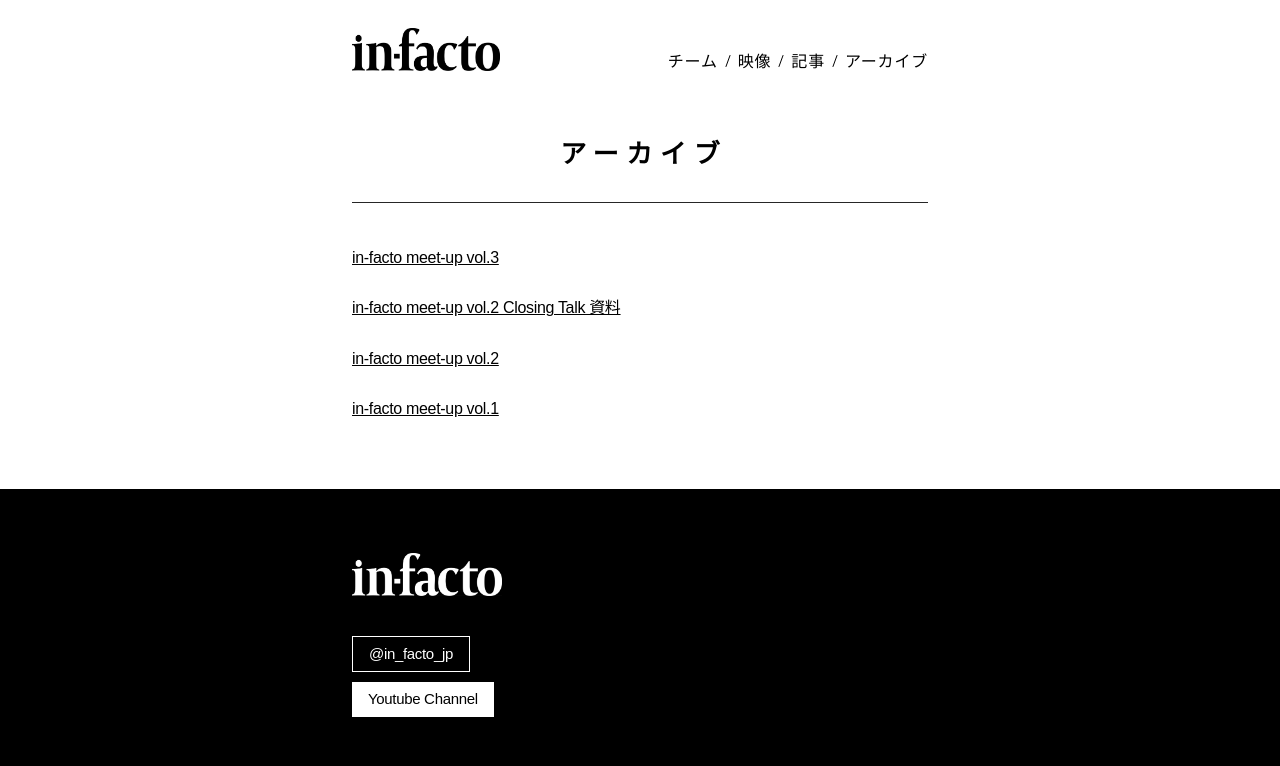
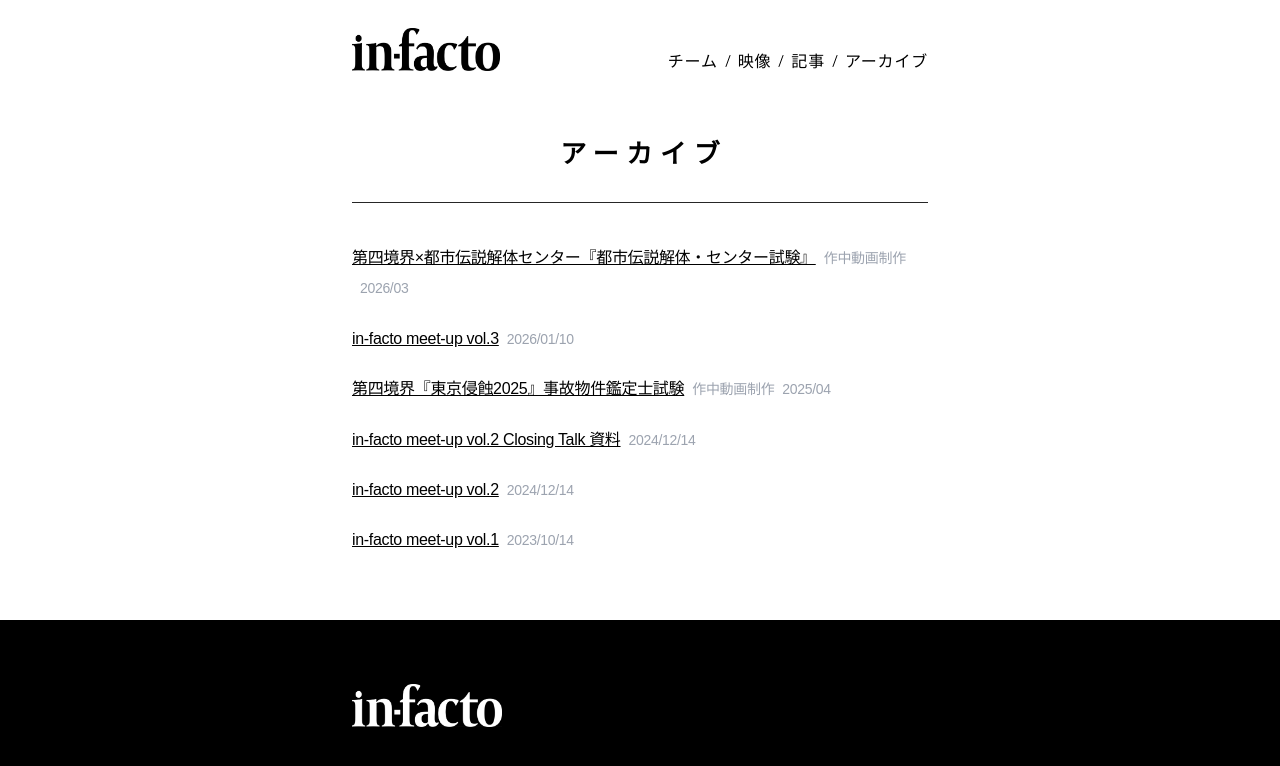
Before and after one commit to ykpythemind/in-facto-tools, a Next.js app in the folder website/: page /archives in a window 1280 px wide. Shown: the top 766 px of the page. Built offline with nearby package versions, Linux system fonts and the light colour scheme.

Commit message:
Sync in-facto-web

```diff
--- a/website/app/(main)/(sub)/archives/page.tsx
+++ b/website/app/(main)/(sub)/archives/page.tsx
@@ -9,7 +9,30 @@
 
       <ul className="mt-10 flex flex-col gap-5 text-[16px] leading-[1.9]">
         <li>
+          <A
+            target="_blank"
+            rel="noopener noreferrer"
+            href="https://www.umdc-test.net/"
+          >
+            第四境界×都市伝説解体センター『都市伝説解体・センター試験』
+          </A>
+          <span className="ml-2 text-sm text-gray-400">作中動画制作</span>
+          <span className="ml-2 text-sm text-gray-400">2026/03</span>
+        </li>
+        <li>
           <A href="/meetup3">in-facto meet-up vol.3</A>
+          <span className="ml-2 text-sm text-gray-400">2026/01/10</span>
+        </li>
+        <li>
+          <A
+            target="_blank"
+            rel="noopener noreferrer"
+            href="https://event.daiyonkyokai.net/tokyoshinshoku2025/"
+          >
+            第四境界『東京侵蝕2025』事故物件鑑定士試験
+          </A>
+          <span className="ml-2 text-sm text-gray-400">作中動画制作</span>
+          <span className="ml-2 text-sm text-gray-400">2025/04</span>
         </li>
         <li>
           <A
@@ -19,12 +42,15 @@
           >
             in-facto meet-up vol.2 Closing Talk 資料
           </A>
+          <span className="ml-2 text-sm text-gray-400">2024/12/14</span>
         </li>
         <li>
           <A href="/meetup2">in-facto meet-up vol.2</A>
+          <span className="ml-2 text-sm text-gray-400">2024/12/14</span>
         </li>
         <li>
           <A href="/meetup1">in-facto meet-up vol.1</A>
+          <span className="ml-2 text-sm text-gray-400">2023/10/14</span>
         </li>
       </ul>
     </div>
--- a/website/app/(main)/layout.tsx
+++ b/website/app/(main)/layout.tsx
@@ -35,7 +35,10 @@
   };
 
   return (
-    <div className="overflow-x-hidden">
+    // overflow-x-clip: 横方向のはみ出し(トップの全幅セクション)はクリップしつつ、
+    // overflow-yをvisibleのまま保ち、フッターのbox-shadow(下端の黒塗り)が縦に伸びるようにする。
+    // (overflow-x-hiddenだとoverflow-yが暗黙的にautoになりbox-shadowが切れてしまう)
+    <div className="overflow-x-clip">
       <ScrollToTop />
       <header
         className={clsx(
```
